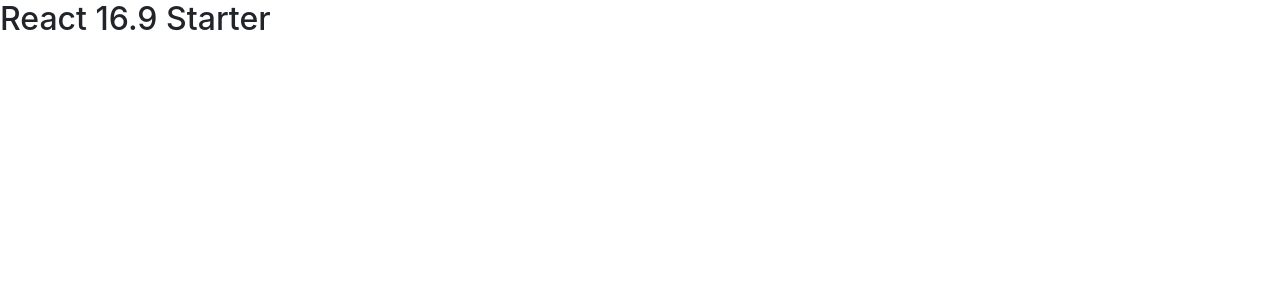
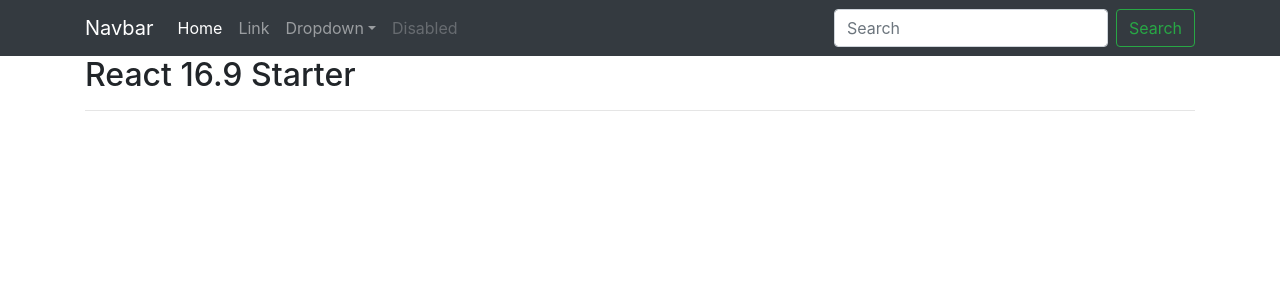
Before and after one commit to tramel-woodard/react-16.9-starter, a React (Vite) app: page / in a window 1280 px wide. Shown: the top 300 px of the page. Built offline with nearby package versions, Linux system fonts and the light colour scheme.

Commit message:
added and modified files for updated router based functionality.

```diff
--- a/src/assets/css/app.css
+++ b/src/assets/css/app.css
@@ -0,0 +1,3 @@
+body {
+    padding-top: 56px;
+}
--- a/src/components/App.js
+++ b/src/components/App.js
@@ -4,7 +4,10 @@ class App extends Component {
     render() {
         return (
             <div>
-                <h2>React 16.9 Starter</h2>
+                <div class="container">
+                    <h2>React 16.9 Starter</h2>
+                    <hr />
+                </div>
             </div>
         );
     }
--- /dev/null
+++ b/src/components/Navigation.js
@@ -0,0 +1,62 @@
+import React from 'react';
+import { Link } from 'react-router-dom';
+
+const Navigation = ({ children }) => {
+    return (
+        <div>
+            <header>
+                <nav className="navbar navbar-expand-lg navbar-dark bg-dark fixed-top">
+                    <div class="container">
+                        <Link className="navbar-brand" to={'/'}>Navbar</Link>
+                        <button className="navbar-toggler" type="button" data-toggle="collapse"
+                            data-target="#navbarSupportedContent" aria-controls="navbarSupportedContent"
+                            aria-expanded="false" aria-label="Toggle Navigation">
+                            <span className="navbar-toggler-icon"></span>
+                        </button>
+
+                        <div className="collapse navbar-collapse" id="navbarSupportedContent">
+                            <ul className="navbar-nav mr-auto">
+                                <li className="nav-item active">
+                                    <Link className="nav-link" to={'/'}>Home <span className="sr-only">(current)</span></Link>
+                                </li>
+                                <li className="nav-item">
+                                    <a className="nav-link" href="#">Link</a>
+                                </li>
+                                <li className="nav-item dropdown">
+                                    <Link className="nav-link dropdown-toggle" href="#" id="navbarDropdown"
+                                        role="button" data-toggle="dropdown" aria-haspopup="true"
+                                        aria-expanded="false">
+                                        Dropdown
+                                    </Link>
+                                    <div className="dropdown-menu" aria-labelledby="navbarDropdown">
+                                        <Link className="dropdown-item" href="#">Action</Link>
+                                        <Link className="dropdown-item" href="#">Another action</Link>
+                                        <div className="dropdown-divider"></div>
+                                        <Link className="dropdown-item" href="#">Something else here</Link>
+                                    </div>
+                                </li>
+                                <li className="nav-item">
+                                    <Link className="nav-link disabled" href="#" tabIndex="-1" aria-disabled="true">
+                                        Disabled
+                                    </Link>
+                                </li>
+                            </ul>
+                            <form className="form-inline my-2 my-lg-0">
+                                <input className="form-control mr-sm-2" type="search" placeholder="Search" aria-label="Search" />
+                                <button className="btn btn-outline-success my-2 my-sm-0" type="submit">Search</button>
+                            </form>
+                        </div>
+                    </div>
+                </nav>
+            </header>
+            <main>
+                {children}
+            </main>
+            <footer>
+
+            </footer>
+        </div>
+    );
+}
+
+export default Navigation;
--- a/src/index.js
+++ b/src/index.js
@@ -1,8 +1,17 @@
 import React from 'react';
 import ReactDOM from 'react-dom';
+import { Router, Switch, Route } from 'react-router-dom';
+import createBrowserHistory from 'history/createBrowserHistory';
 import App from './components/App';
+import Navigation from './components/Navigation';
 
+import '../node_modules/bootstrap/dist/js/bootstrap';
 import '../node_modules/bootstrap/dist/css/bootstrap.css';
 import './assets/css/app.css';
 
-ReactDOM.render(<App />, document.getElementById('root'));
+ReactDOM.render(
+    <Router history={createBrowserHistory()}>
+        <Route exact path='/' render={() => <Navigation><App /></Navigation>} />
+    </Router>,
+    document.getElementById('root')
+);
```
